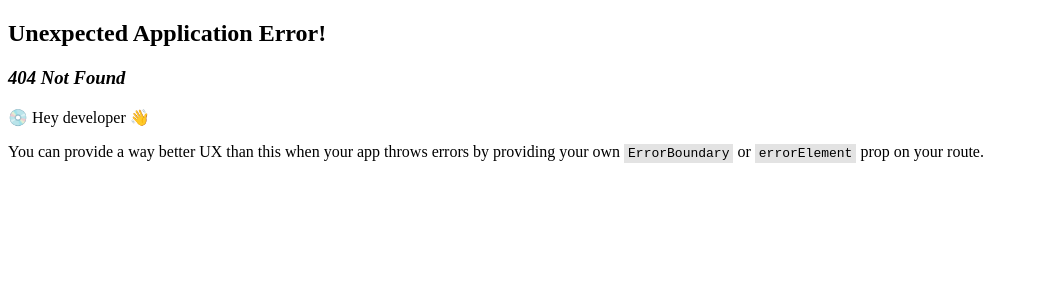
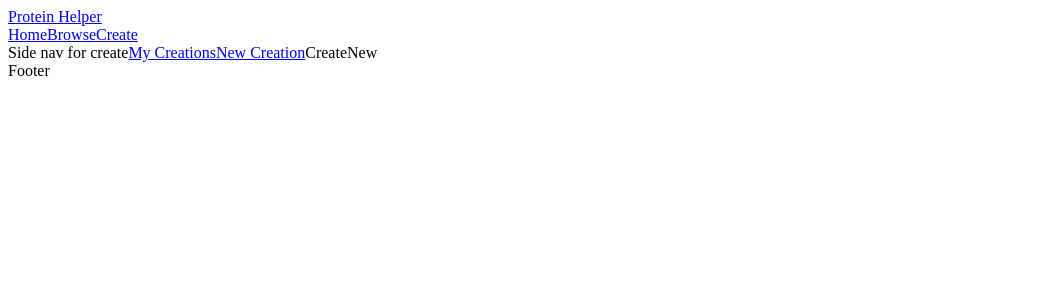
Before and after one commit to Nicholas-Gregory/ProteinHelper, a React (Vite) app in the folder client/: page /create/new in a window 1280 px wide. Before the commit this address had no page. Shown: the top 300 px of the page, without its empty margins (0-1039 px from the left). Built offline with nearby package versions, Linux system fonts and the light colour scheme.

Commit message:
Skeleton complete

```diff
--- a/client/src/pages/Browse.jsx
+++ b/client/src/layouts/Browse.jsx
@@ -1,7 +1,10 @@
+import { Outlet } from "react-router-dom";
+
 export default function Browse({}) {
     return (
         <>
             Browse
+            <Outlet />
         </>
     )
 }
--- a/client/src/pages/Create.jsx
+++ b/client/src/layouts/Create.jsx
@@ -1,7 +1,10 @@
+import { Outlet } from "react-router-dom";
+
 export default function Create({}) {
     return (
         <>
             Create
+            <Outlet />
         </>
     )
 }
--- a/client/src/layouts/MainLayout.jsx
+++ b/client/src/layouts/MainLayout.jsx
@@ -4,7 +4,7 @@ import SideNav from "./SideNav";
 import Footer from "./Footer";
 
 export default function MainLayout({}) {
-    let pageName = useLocation().pathname.substring(1);
+    let pageName = useLocation().pathname.substring(1).split('/')[0];
 
     return (
         <>
--- a/client/src/layouts/SideNav.jsx
+++ b/client/src/layouts/SideNav.jsx
@@ -1,7 +1,31 @@
+import { Link } from "react-router-dom"
+
 export default function SideNav({ page }) {
+    function getLinks() {
+        switch (page) {
+            case 'browse':
+                return (
+                    <>
+                        <Link to={'/browse/foods'}>Foods</Link>
+                        <Link to={'/browse/creations'}>Creations</Link>
+                    </>
+                );
+            case 'create':
+                return (
+                    <>
+                        <Link to={'/create/my'}>My Creations</Link>
+                        <Link to={'/create/new'}>New Creation</Link>
+                    </>
+                );
+        }
+    }
+
     return (
-        <div>
-            Side nav for {page}
-        </div>
+        <>
+            <div>
+                Side nav for {page}
+            </div>
+            {getLinks()}
+        </>
     )
 }
--- /dev/null
+++ b/client/src/pages/BrowseCreations.jsx
@@ -0,0 +1,7 @@
+export default function BrowseCreations({}) {
+    return (
+        <>
+            Creations
+        </>
+    )
+}
--- /dev/null
+++ b/client/src/pages/BrowseFoods.jsx
@@ -0,0 +1,7 @@
+export default function BrowseFoods({}) {
+    return (
+        <>
+            Foods
+        </>
+    )
+}
--- /dev/null
+++ b/client/src/pages/MyCreations.jsx
@@ -0,0 +1,7 @@
+export default function MyCreations({}) {
+    return (
+        <>
+            My
+        </>
+    )
+}
--- /dev/null
+++ b/client/src/pages/NewCreation.jsx
@@ -0,0 +1,7 @@
+export default function NewCreation({}) {
+    return (
+        <>
+            New
+        </>
+    )
+}
```
Also changed, not shown: client/src/main.jsx (+29 -6 lines).
